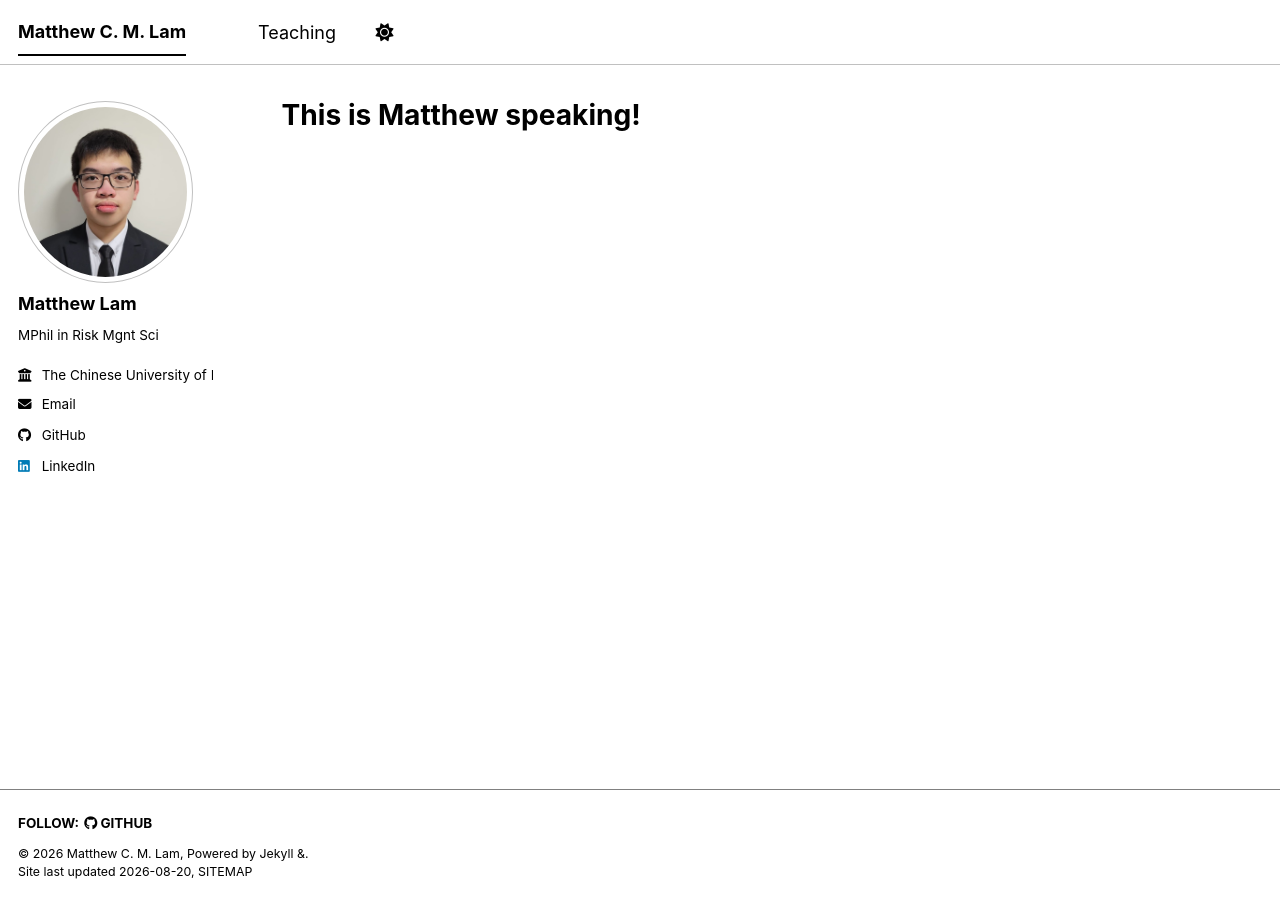
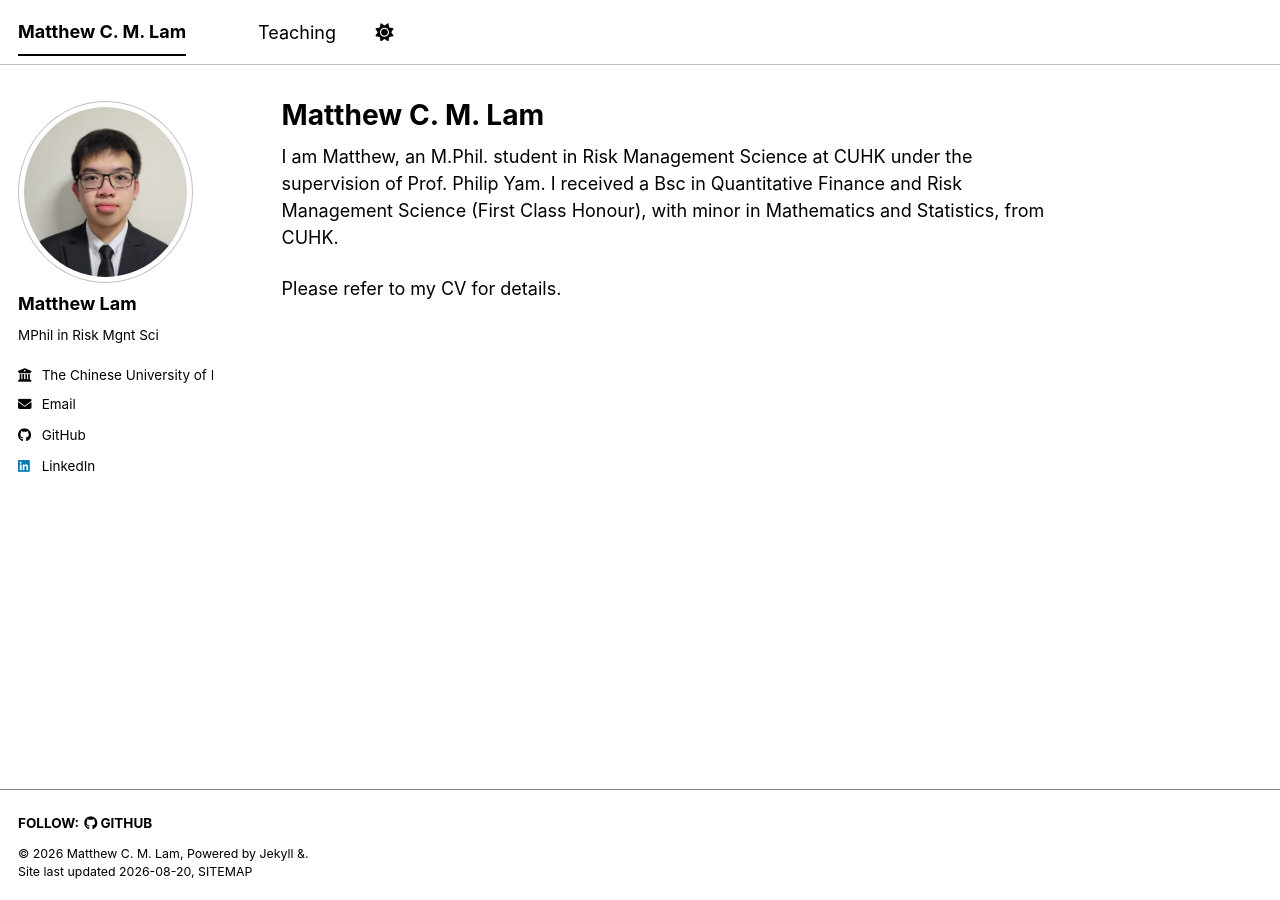
Before and after one commit to MatthewCMLam/matthewcmlam.github.io, a Jekyll site: the page built from _pages/about.md, in a window 1280 px wide. Built offline with Jekyll 4.4.1, drawn with Linux system fonts in a browser that asks for light colours; a style sheet for code colours, icons or effects is not loaded.

Commit message:
Update about.md

```diff
--- a/_pages/about.md
+++ b/_pages/about.md
@@ -1,8 +1,12 @@
 ---
 permalink: /
-title: "This is Matthew speaking!"
+title: "Matthew C. M. Lam"
 author_profile: true
 redirect_from:
   - /about/
   - /about.html
 ---
+
+I am Matthew, an M.Phil. student in Risk Management Science at CUHK under the supervision of Prof. Philip Yam. I received a Bsc in Quantitative Finance and Risk Management Science (First Class Honour), with minor in Mathematics and Statistics, from CUHK.
+
+Please refer to my CV for details.
```
